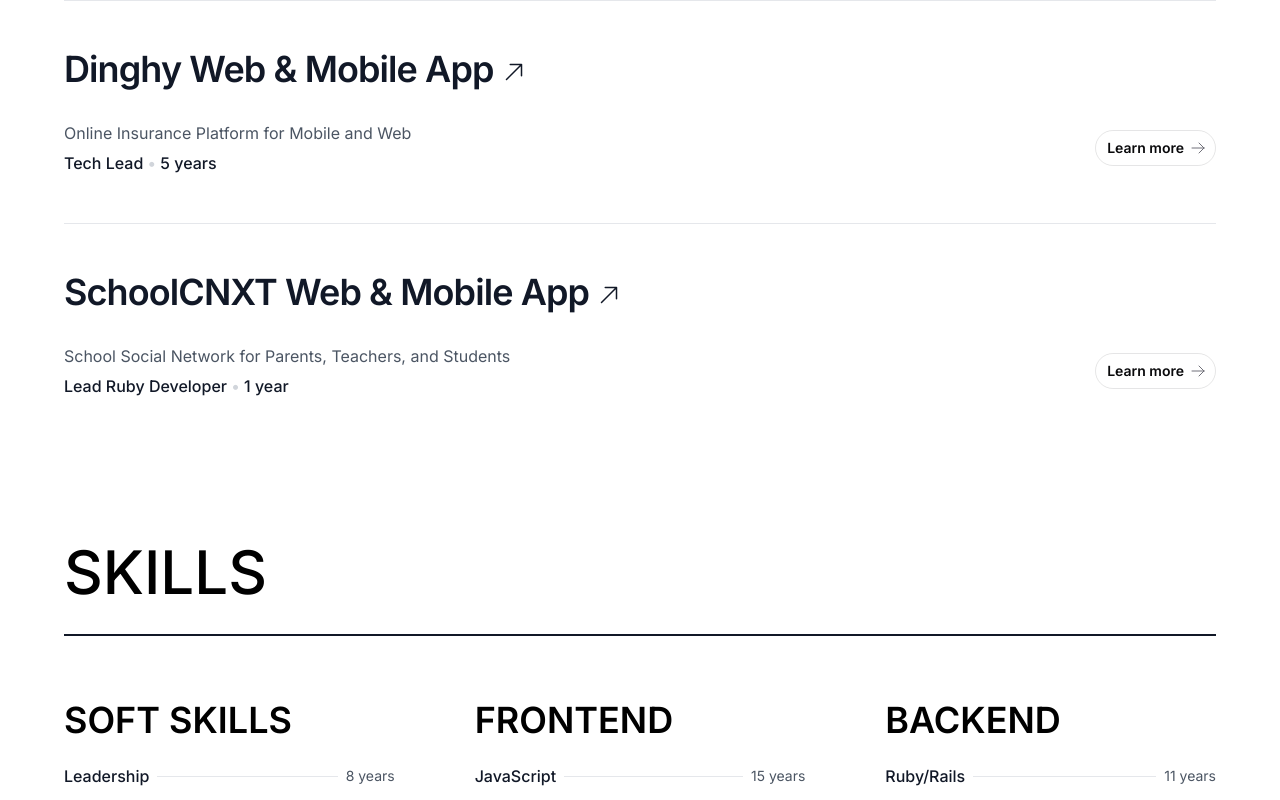
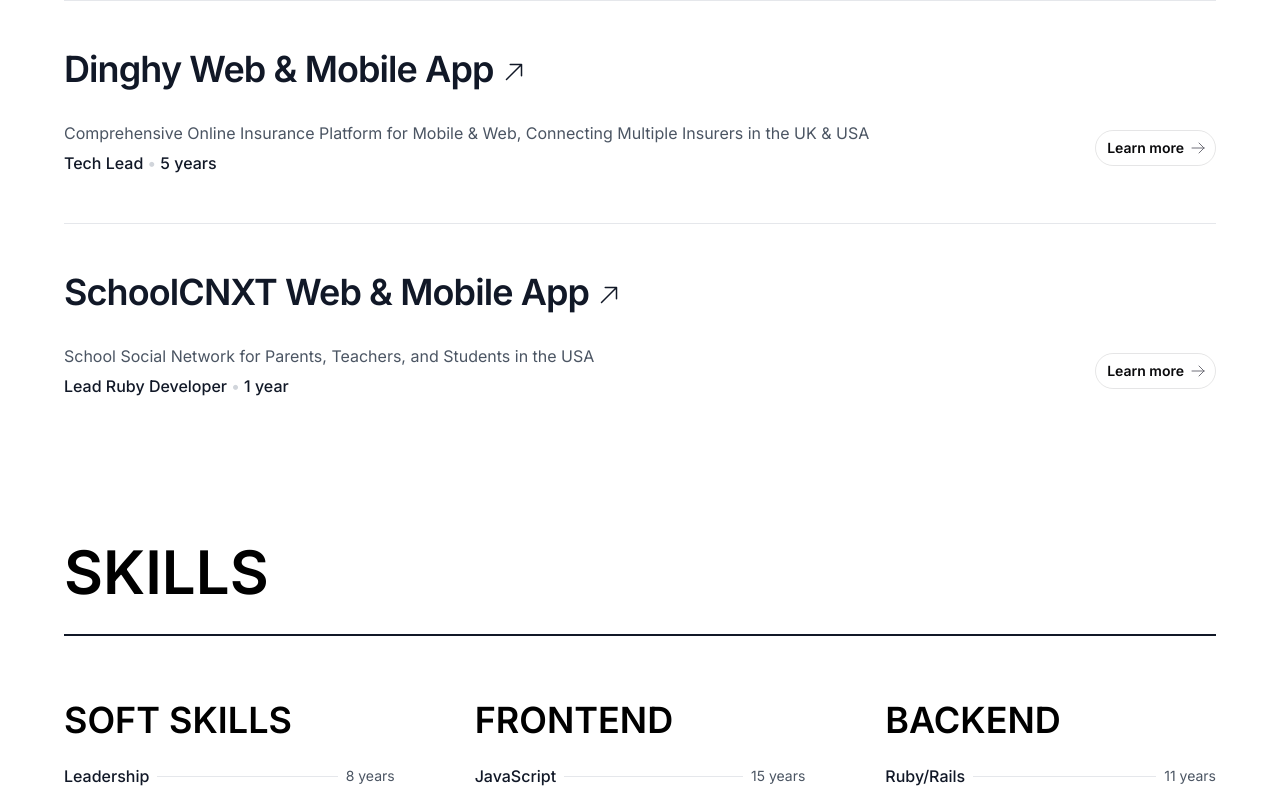
Before and after one commit to kodkodpro/kodkod-me, a Next.js app: page / in a window 1280 px wide. Shown: the part 1180-1980 px from the top of the page. Built offline with nearby package versions, Linux system fonts and the light colour scheme.

Commit message:
Update homepage

```diff
--- a/app/page.tsx
+++ b/app/page.tsx
@@ -26,29 +26,22 @@
 
 const projects = [
   {
-    image: "/images/portfolio/811spotter/preview.png",
     title: "811spotter Web & Mobile App",
     tagline: "SaaS automated 811 ticket management for contractors",
-    description: "I was responsible for the development of the entire platform, from the initial concept to the final product. My role encompassed architecture, design, development, testing, deployment, and maintenance.\n" +
-                 "Everything shown in the screenshots and videos below was both developed and designed by me.",
     url: "/811spotter",
     role: "Tech Lead",
     duration: "2 years",
   },
   {
-    image: "/images/portfolio/dinghy/preview.png",
     title: "Dinghy Web & Mobile App",
-    tagline: "Online Insurance Platform for Mobile and Web",
-    description: "In my role, I played a pivotal part in developing a cutting-edge online insurance platform tailored for both mobile and web users. This platform caters to multiple insurers and operates seamlessly across the UK and USA.",
+    tagline: "Comprehensive Online Insurance Platform for Mobile & Web, Connecting Multiple Insurers in the UK & USA",
     url: "/dinghy",
     role: "Tech Lead",
     duration: "5 years",
   },
   {
-    image: "/images/portfolio/schoolcnxt/preview.png",
     title: "SchoolCNXT Web & Mobile App",
-    tagline: "School Social Network for Parents, Teachers, and Students",
-    description: "I was instrumental in developing a comprehensive school social network designed to foster better communication and collaboration among students, parents, and teachers in the USA.",
+    tagline: "School Social Network for Parents, Teachers, and Students in the USA",
     url: "/schoolcnxt",
     role: "Lead Ruby Developer",
     duration: "1 year",
--- a/components/typo/Heading.tsx
+++ b/components/typo/Heading.tsx
@@ -8,7 +8,7 @@
     <h2
       {...props}
       className={twMerge(
-        "border-b-2 border-gray-900 pb-8 text-6xl font-medium uppercase",
+        "border-b-2 border-gray-900 pb-8 text-6xl font-semibold uppercase",
         className,
       )}
     >
```
